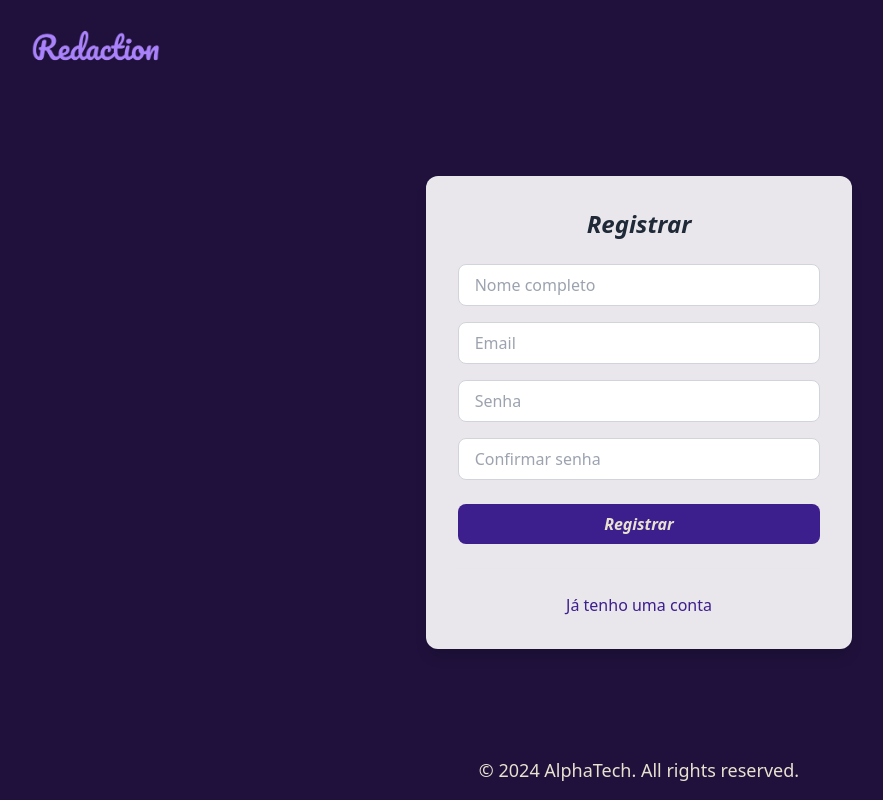
After one commit to pedroeroel/redaction-senai, a Flask app: page /register in a window 1280 px wide. The commit adds this page. Shown: the whole page, without its empty margins (1-884 px from the left). Run offline with Flask 3, Linux system fonts and the light colour scheme; some libraries are stand-ins or nearby versions.

Commit message:
feat: login, register, index and home pages

```diff
--- a/app/app.py
+++ b/app/app.py
@@ -1,6 +1,7 @@
 from flask import Flask, Blueprint
 from flask_cors import CORS
 from app.routes.main.routes import main
+from app.routes.auth.routes import auth
 
 def create_app():
 
@@ -11,5 +12,6 @@ def create_app():
     CORS(app, resources=sources)
 
     app.register_blueprint(main)
+    app.register_blueprint(auth)
 
     return app
--- /dev/null
+++ b/app/routes/auth/routes.py
@@ -0,0 +1,30 @@
+from flask import Flask, Blueprint, request, render_template, session, redirect
+
+auth = Blueprint('auth', __name__, template_folder='templates')
+
+
+@auth.route('/login', methods=['GET', 'POST'])
+def login():
+
+    if session:
+        return redirect('/')
+    else:
+        return render_template('login.html')
+
+@auth.route('/register', methods=['GET', 'POST'])
+def register():
+
+    if session:
+        return redirect('/')
+    else:
+        return render_template('register.html')
+
+@auth.route('/logout')
+def logout():
+
+    session = False
+
+    if session:
+        return redirect('/')
+    else:
+        return redirect('/login')
--- /dev/null
+++ b/app/routes/auth/templates/register.html
@@ -0,0 +1,57 @@
+{% extends 'layout.html' %}
+
+{% block pagename %}Registrar{% endblock %}
+
+{% block pagetext %}Crie sua conta para começar!{% endblock %}
+
+{% set header = False %}
+{% set footer = True %}
+{% set main = True %}
+
+{% block content %}
+    <div
+        class="bg-no-repeat bg-cover bg-center flex flex-col justify-center w-full">
+
+        <div class="px-6 lg:px-8 flex flex-col items-center justify-center">
+
+            <div class="bg-white/90 rounded-xl shadow-lg w-full lg:w-5/12 p-8 flex flex-col items-center backdrop-blur-sm">
+                <h2 class="mb-6 text-gray-800 font-semibold text-2xl italic">Registrar</h2>
+                <form method="post" class="w-full flex flex-col gap-4" action="/register">
+                    {% if error %}
+                        <div class="bg-red-100 text-red-700 p-4 rounded-lg mb-4">
+                            {{ error }}
+                        </div>
+                    {% endif %}
+                    {% if success %}
+                        <div class="bg-green-100 text-green-700 p-4 rounded-lg mb-4">
+                            {{ success }}
+                        </div>
+                    {% endif %}
+                    <div>
+                        <input type="text" name="name" placeholder="Nome completo" required
+                            class="w-full px-4 py-2 border border-gray-300 rounded-lg focus:outline-none focus:ring-2 focus:ring-[#3D1E8D]" />
+                    </div>
+                    <div>
+                        <input type="email" name="email" placeholder="Email" required
+                            class="w-full px-4 py-2 border border-gray-300 rounded-lg focus:outline-none focus:ring-2 focus:ring-[#3D1E8D]" />
+                    </div>
+                    <div>
+                        <input type="password" name="password" placeholder="Senha" required
+                            class="w-full px-4 py-2 border border-gray-300 rounded-lg focus:outline-none focus:ring-2 focus:ring-[#3D1E8D]" />
+                    </div>
+                    <div>
+                        <input type="password" name="confirm_password" placeholder="Confirmar senha" required
+                            class="w-full px-4 py-2 border border-gray-300 rounded-lg focus:outline-none focus:ring-2 focus:ring-[#3D1E8D]" />
+                    </div>
+                    <button type="submit"
+                        class="w-full bg-[#3D1E8D] hover:bg-[#2a1361] text-[#E8E1CF] font-semibold py-2 rounded-lg transition-colors italic mt-2">
+                        Registrar
+                    </button>
+                </form>
+                <hr class="w-full my-6 border-gray-200" />
+                <a href="/login" class="text-[#3D1E8D] hover:underline font-medium">Já tenho uma conta</a>
+            </div>
+
+        </div>
+    </div>
+{% endblock %}
--- a/app/routes/main/routes.py
+++ b/app/routes/main/routes.py
@@ -2,10 +2,10 @@ from flask import Flask, Blueprint, request, render_template, session
 
 main = Blueprint('main', __name__, template_folder='templates')
 
+session = True
+
 @main.route('/')
 def index():
-
-    session = False
 
     if session:
         return render_template('home.html')
--- a/app/routes/main/templates/index.html
+++ b/app/routes/main/templates/index.html
@@ -2,7 +2,7 @@
 {% block pagename %}Início{% endblock %}
 {% block pagetext %}Seja bem-vindo(a) ao Redaction!{% endblock %}
 {% set header = False %}
-{% set footer = False %}
+{% set footer = True %}
 {% set main = False %}
 
 {% block main_content %}
@@ -21,7 +21,7 @@
             <p class="text-base sm:text-lg text-[#E8E1CF] mb-8 leading-relaxed">
                 Nossa plataforma foi criada para ajudar estudantes a se prepararem para a redação do ENEM de forma prática e eficiente. Aqui, você pode escrever, revisar, acompanhar sua evolução e receber orientações para melhorar ainda mais seu desempenho.
             </p>
-            <a href="../LOGIN/index.html"
+            <a href="/login"
                 class="bg-[#3D1E8D] text-[#E8E1CF] border-2 border-[#3D1E8D] px-8 py-3 rounded-lg font-semibold text-lg
                 hover:bg-[#E8E1CF] hover:text-[#3D1E8D] hover:border-[#3D1E8D] transition-colors shadow-lg
                 focus:outline-none focus:ring-2 focus:ring-[#E8E1CF] focus:ring-opacity-75 self-center md:self-start">
--- a/app/templates/layout.html
+++ b/app/templates/layout.html
@@ -9,7 +9,7 @@
     <link href="https://fonts.googleapis.com/css2?family=Arvo:ital,wght@0,400;0,700;1,400;1,700&family=Dancing+Script:wght@400..700&family=Great+Vibes&family=Gudea:ital,wght@0,400;0,700;1,400&display=swap" rel="stylesheet">
     <script src="https://cdn.tailwindcss.com"></script>
 </head>
-<body class="min-h-screen flex flex-col font-sans bg-[#1f113b] text-[#E8E1CF] overflow-y-hidden">
+<body class="min-h-screen flex flex-col font-sans bg-[#1f113b] text-[#E8E1CF] overflow-y-auto">
     {% if header %}
 <header class="flex items-center justify-between p-5 bg-[#3D1E8D] text-[#E8E1CF] shadow-lg">
     <div class="flex w-fit h-fit gap-3 items-center">
@@ -23,7 +23,7 @@
         {% block pagetext %}{% endblock %}
     </p>
     <div class="flex items-center space-x-4">
-        <a href="" class="invisible md:visible"><span class="font-semibold">Sair</span></a>
+        <a href="/logout" class="invisible md:visible"><span class="font-semibold">Sair</span></a>
         <div class="avatar">
             <div class="overflow-hidden ring-[#E8E1CF] w-10 rounded-full ring-2">
                 <img src="https://img.daisyui.com/images/profile/demo/spiderperson@192.webp" />
@@ -40,9 +40,6 @@
             >
         </a>
     </div>
-    <footer class="text-center py-4 text-md text-[#E8E1CF]">
-    &copy; 2024 AlphaTech. All rights reserved.
-</footer>
 </header>
 {% endif %}
 {% if main %}
```
Also changed, not shown: app/routes/auth/templates/login.html (added, +49 -0 lines).
